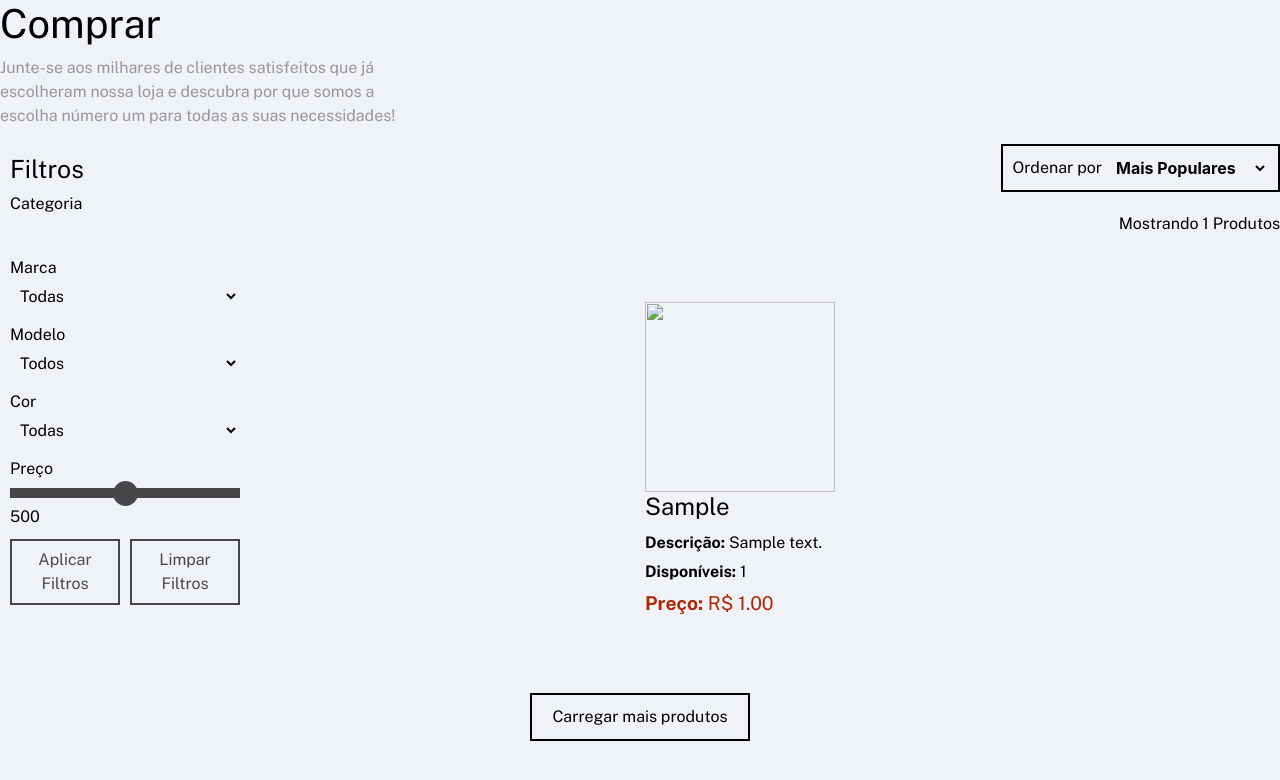
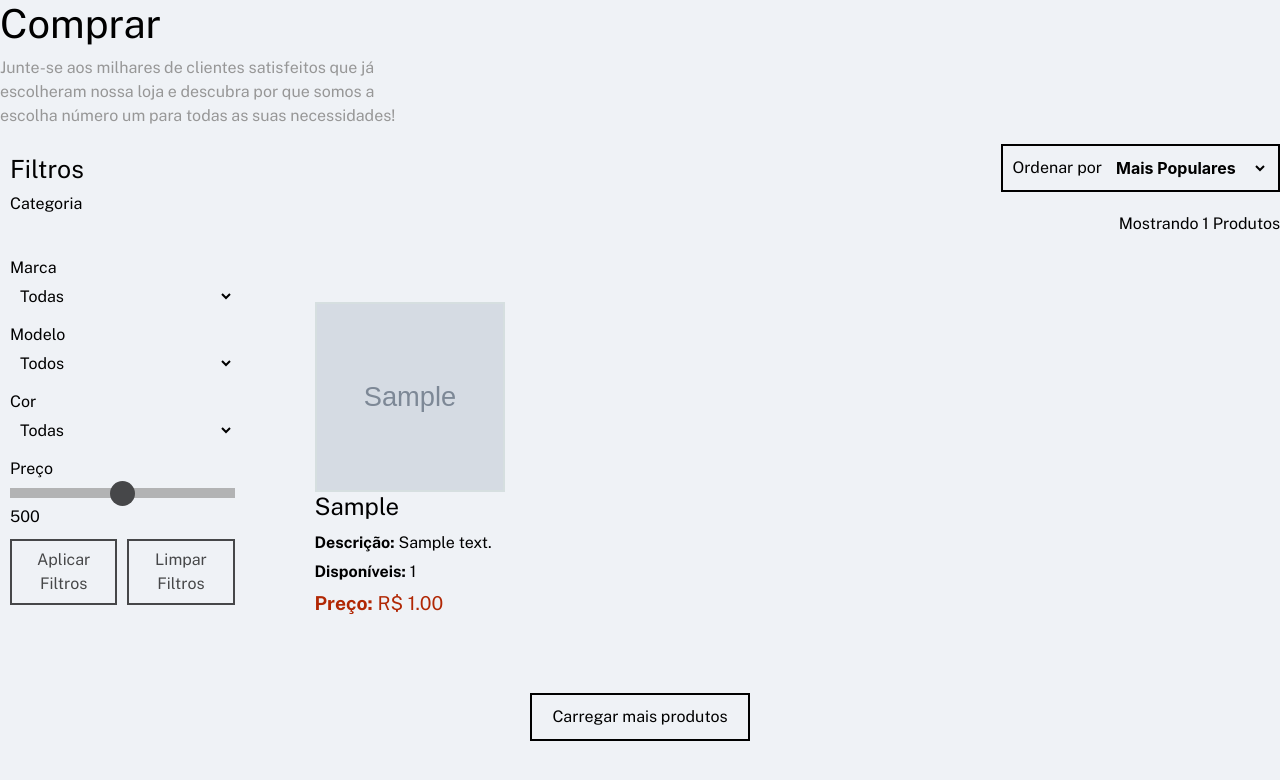
Before and after one commit to TheParousia/PI-TI-Ecommerce, a Django app: page /produtos/ in a window 1280 px wide. Shown: the top 780 px of the page. Run offline with Django 4.2, Linux system fonts and the light colour scheme; tables that the repository leaves empty hold one stand-in row (values such as "Sample post"); grey boxes marked "Sample" are stand-in pictures; some libraries are stand-ins or nearby versions.

Commit message:
Implementei a filtragem e ordenação de produtos na lista, Adicionei a visualização de detalhes do produto, Refatorei as views para otimizar a consulta de produtos, Melhorei a lógica de filtragem e ordenação de produtos, Adicionei suporte para a seleção de marca, modelo e cor.

```diff
--- a/core/settings.py
+++ b/core/settings.py
@@ -84,7 +84,7 @@ DATABASES = {
         'NAME': 'ecommerce_v2',
         'USER': 'sys_ecommerce',
         'PASSWORD': 'DbPi@2024',
-        'HOST': '192.168.30.196',
+        'HOST': '172.16.0.113',
         'PORT': 3306,
     }
 }
--- a/produto/models.py
+++ b/produto/models.py
@@ -28,6 +28,8 @@ class Produto(models.Model):
     preco = models.DecimalField(max_digits=10, decimal_places=2, default=0.00)
     cor = models.CharField(max_length=30, default='')
     marca = models.CharField(max_length=30, default='')
+    imagem = models.ImageField(upload_to='produto', default='img')
+    popularidade = models.IntegerField(default=0)  # Adiciona o campo de popularidade
 
     def __str__(self):
         return f"{self.marca} {self.modelo} ({self.cor}) - R${self.preco}"
--- a/produto/templates/produtos.html
+++ b/produto/templates/produtos.html
@@ -66,15 +66,26 @@
             margin-left: 10px;
         }
 		.products {
-            display: flex;
-            flex-wrap: wrap;
-            justify-content: space-around;
+    		display: grid;
+    		grid-template-columns: repeat(3, 1fr);
+    		gap: 20px;
+    		justify-items: start;
 		}
         .cartao {
             margin: 10px;
             padding: 20px;
             width: 300px;
             text-align: left;
+        }
+        .cartao img{
+            border: 2px solid #d6dfe0;
+
+
+        }
+        img {
+            width: 190px;
+            height: 190px;
+            aspect-ratio: 1 / 1; /* This maintains the aspect ratio */
         }
         .cartao h2 {
             font-size: 1.5em;
@@ -90,7 +101,7 @@
             font-size: 1.2em;
             color: #b12704;
         }
-        .load-more {
+        .common-button {
             padding: 10px 20px;
             margin: 20px auto;
             background-color: #EFF2F6;
@@ -156,13 +167,12 @@
         input[type="range"] {
             -webkit-appearance: none;
             width: 100%;
-            height: 8px;
-            background: #000; /* Cor preta */
+            height: 2px;
+            background: #999999;
             outline: none;
             opacity: 0.7;
             transition: opacity .2s;
         }
-
         input[type="range"]::-webkit-slider-thumb {
             -webkit-appearance: none;
             appearance: none;
@@ -260,8 +270,10 @@
             </div>
             <div class="products">
                 {% for produto in produtos %}
-                <div class="cartao" style="display: none;">
-                    <img src="" width="190px" height="190px" alt="" style="display: left; margin: 0 auto;">
+                <div class="cartao" style="display: none;" data-popularidade="{{ produto.popularidade }}">
+                    <a href="{% url 'produto_detalhes' produto.id %}">
+                        <img src="{{ produto.imagem.url }}" width="190px" height="190px" alt="{{ produto.modelo }}" style="display: block;">
+                    </a>
                     <h2>{{ produto.modelo }}</h2>
                     <p><strong>Descrição:</strong> {{ produto.descricao }}</p>
                     <p><strong>Disponíveis:</strong> {{ produto.qtd_estoque }}</p>
@@ -271,7 +283,8 @@
             </div>
         </div>
     </div>
-    <button class="load-more">Carregar mais produtos</button>
+    <button class="load-more common-button">Carregar mais produtos</button>
+    <button class="show-less common-button" style="display: none;">Mostrar menos produtos</button>
 
     <script>
         function setSortOrder(value) {
@@ -292,25 +305,87 @@
     });
 });
 
+let visibleProducts = 6; // Número de produtos visíveis inicialmente
+const products = document.querySelectorAll('.cartao');
+
 // Mostrar os primeiros 6 produtos
-        const products = document.querySelectorAll('.cartao');
-        let visibleProducts = 6;
 for (let i = 0; i < visibleProducts; i++) {
     if (products[i]) {
         products[i].style.display = 'block';
     }
 }
 
-        // Carregar mais produtos ao clicar no botão
+// Carregar mais produtos ao clicar no botão "Carregar mais produtos"
 document.querySelector('.load-more').addEventListener('click', function() {
     const totalProducts = products.length;
     const nextVisibleProducts = visibleProducts + 6;
+
     for (let i = visibleProducts; i < nextVisibleProducts && i < totalProducts; i++) {
         products[i].style.display = 'block';
     }
+
     visibleProducts = nextVisibleProducts;
+
+    // Mostrar botão "Mostrar menos" se houver mais produtos para mostrar
+    if (visibleProducts < totalProducts) {
+        document.querySelector('.show-less').style.display = 'block';
+    }
+
+    // Ocultar botão "Carregar mais" se todos os produtos estiverem visíveis
     if (visibleProducts >= totalProducts) {
         this.style.display = 'none';
+    }
+});
+
+// Mostrar menos produtos ao clicar no botão "Mostrar menos"
+document.querySelector('.show-less').addEventListener('click', function() {
+    const productsToHide = 6;
+
+    // Ocultar os últimos 6 produtos visíveis
+    for (let i = visibleProducts - 1; i >= visibleProducts - productsToHide && i >= 0; i--) {
+        products[i].style.display = 'none';
+    }
+
+    visibleProducts -= productsToHide;
+
+    // Ocultar o botão "Mostrar menos" se não houver produtos a mostrar
+    if (visibleProducts <= 6) {
+        this.style.display = 'none';
+    }
+
+    // Mostrar o botão "Carregar mais" se não estiver exibindo todos os produtos
+    if (visibleProducts < totalProducts) {
+        document.querySelector('.load-more').style.display = 'block';
+    }
+});
+
+// Ordenar produtos ao mudar a seleção de ordenação
+document.getElementById('ordenar').addEventListener('change', function() {
+    const order = this.value;
+    const productsArray = Array.from(products);
+
+    // Ordenar produtos
+    productsArray.sort((a, b) => {
+        const aPopularidade = parseInt(a.getAttribute('data-popularidade'));
+        const bPopularidade = parseInt(b.getAttribute('data-popularidade'));
+
+        return order === 'popular_asc' ? aPopularidade - bPopularidade : bPopularidade - aPopularidade;
+    });
+
+    // Remover todos os produtos atuais da visualização
+    const productsContainer = document.querySelector('.products');
+    productsContainer.innerHTML = '';
+
+    // Adicionar produtos ordenados de volta ao contêiner
+    productsArray.forEach(product => {
+        productsContainer.appendChild(product);
+    });
+
+    // Mostrar os produtos ordenados
+    for (let i = 0; i < visibleProducts; i++) {
+        if (productsArray[i]) {
+            productsArray[i].style.display = 'block';
+        }
     }
 });
     </script>
--- a/produto/urls.py
+++ b/produto/urls.py
@@ -1,11 +1,7 @@
-from django.contrib import admin
 from django.urls import path
-from . import views
-#from .views import produtos
+from .views import produtos, produto_detalhes
 
 urlpatterns = [
-path('produtos/', views.produtos, name='produtos'),
-
-
-
+    path('produtos/', produtos, name='produtos'),
+    path('produtos/<int:produto_id>/', produto_detalhes, name='produto_detalhes'),
 ]
--- a/produto/views.py
+++ b/produto/views.py
@@ -3,13 +3,13 @@ from django.http import HttpResponse
 from django.template import loader
 from django.core.files.storage import FileSystemStorage
 from .models  import Cor, Marca, Modelo, Produto
+from django.shortcuts import get_object_or_404
 
 fs = FileSystemStorage()
 
 
 def produtos(request):
     produtos = Produto.objects.all()
-
 
     marca_id = request.GET.get('marca')
     modelo_id = request.GET.get('modelo')
@@ -18,16 +18,23 @@ def produtos(request):
     preco_max = request.GET.get('preco_max', 20000)
     ordenar_por = request.GET.get('ordenar_por')
 
+    # Filtragem
     if marca_id:
-        produtos = produtos.filter(marca__id=marca_id)
+        produtos = produtos.filter(marca=marca_id)  # Apliquei a mudança para usar o campo de texto
     if modelo_id:
-        produtos = produtos.filter(modelo__id=modelo_id)
+        produtos = produtos.filter(modelo=modelo_id)  # O mesmo aqui
     if cor_id:
-        produtos = produtos.filter(cor__id=cor_id)
-    if preco_min and preco_max:
-        produtos = produtos.filter(preco__gte=preco_min, preco__lte=preco_max)
+        produtos = produtos.filter(cor=cor_id)  # E aqui também
 
+    try:
+        preco_min = float(preco_min)
+        preco_max = float(preco_max)
+    except ValueError:
+        preco_min, preco_max = 0, 20000  # Valores padrão em caso de erro
 
+    produtos = produtos.filter(preco__gte=preco_min, preco__lte=preco_max)
+
+    # Ordenação
     if ordenar_por == 'preco_asc':
         produtos = produtos.order_by('preco')
     elif ordenar_por == 'preco_desc':
@@ -48,3 +55,7 @@ def produtos(request):
         'preco_max': preco_max,
         'ordenar_por': ordenar_por,
     })
+
+def produto_detalhes(request, produto_id):
+    produto = get_object_or_404(Produto, id=produto_id)
+    return render(request, 'produto_detalhes.html', {'produto': produto})
```
Also changed, not shown: produto/migrations/0001_initial.py, produto/migrations/0002_produto_imagem.py (added), produto/migrations/0003_produto_popularidade.py (added). Lines whose indentation alone changed are shown as unchanged.
